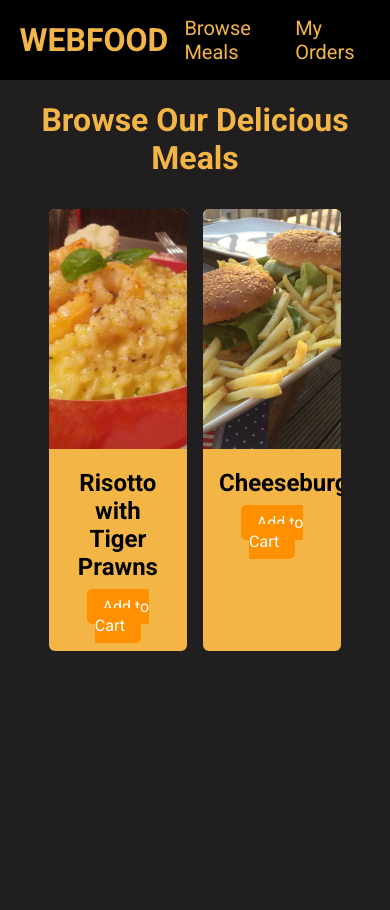
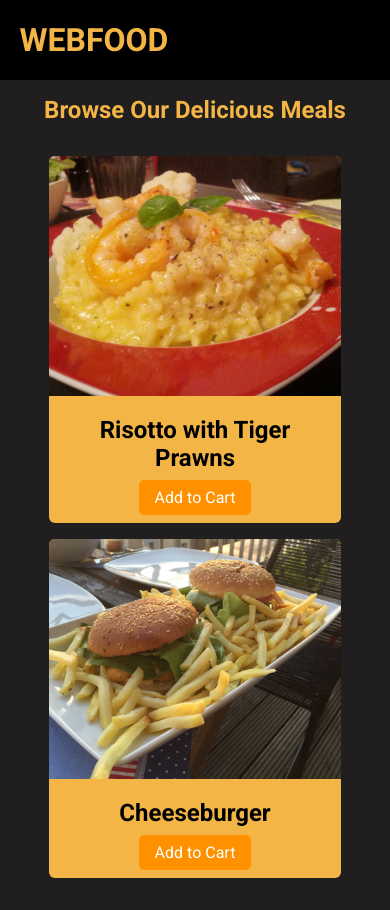
Before and after one commit to KrokettenKlaus/Responsive-Excercise, a plain HTML site: page index.html in a window 390 px wide. Before the commit the page ends 844 px from the top, so only its background shows below. Drawn offline with Linux system fonts and the light colour scheme.

Commit message:
anpassungen für mobile-kompatibilität

```diff
--- a/styles.css
+++ b/styles.css
@@ -51,6 +51,7 @@ nav a:hover {
 main h1 {
     color: rgb(243, 182, 70);
     text-align: center;
+    font-size: 3rem;
 }
 
 #shown-products {
@@ -97,3 +98,19 @@ main h1 {
 .button:hover {
     background-color: rgb(236, 162, 66);
 }
+
+/*--------media-querries----------*/
+
+@media (max-width: 48rem) {
+    nav {
+        display: none;
+    }
+
+    main h1 {
+        font-size: 1.5rem;
+    }
+
+    #shown-products ul {
+        grid-template-columns: 100%;
+    }
+}
```
